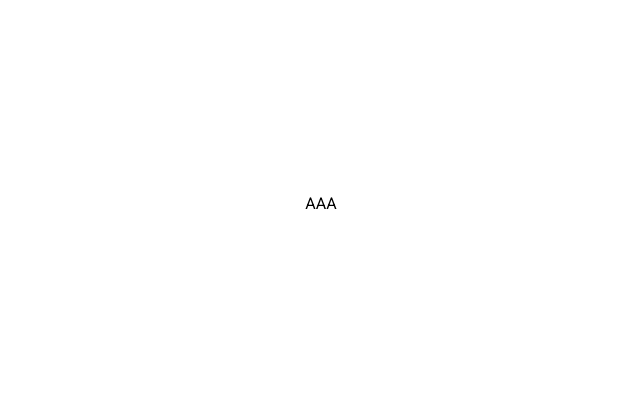
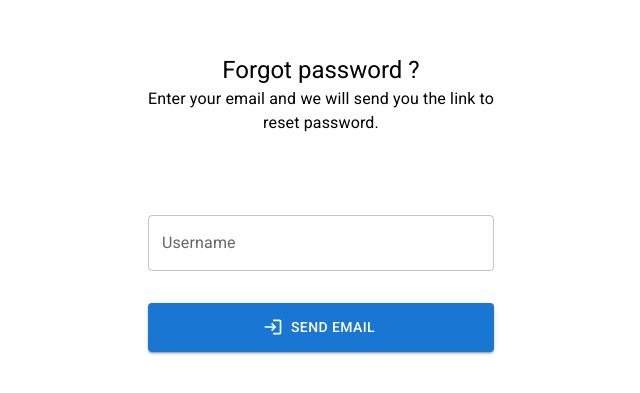
Before and after one commit to bledideda/scraper-ui, a React (Create React App) app: page /reset-password in a window 1280 px wide. Shown: the part 197-590 px from the top of the page, without its empty margins (319-959 px from the left). Built offline with nearby package versions, Linux system fonts and the light colour scheme.

Commit message:
EMAIL FORGOT PASSWORD

```diff
--- a/src/pages/auth/LoginPage.js
+++ b/src/pages/auth/LoginPage.js
@@ -23,9 +23,14 @@ export default function LoginPage({ setToken }) {
       return;
     }
     loginUser({ username, password }).then(res => {
-      console.log(res.data.data.accessToken)
       setIsLoading(false);
-      setToken(res.data.data.accessToken);
+      if(res.statusCode === 200){
+        setToken(res.data.data.accessToken);
+      }else{
+        alert('Something went Wrong. Please contact the system Admin and show this code: 100');
+      }
+    }).catch(()=>{
+      alert('Something went Wrong. Please contact the system Admin and show this code: 101');
     })
   }
 
@@ -33,7 +38,6 @@ export default function LoginPage({ setToken }) {
     <div style={{ display: "block" }}>
       <div style={{ textAlign: "center", marginBottom: "5em" }}>
         <Typography variant="h5">Welcome to Ultimate Panel.</Typography>
-
         <Typography variant="body1">Enter credentials to login.</Typography>
       </div>
 
--- a/src/pages/auth/ResetPasswordPage.js
+++ b/src/pages/auth/ResetPasswordPage.js
@@ -4,12 +4,70 @@ import TextInput from "../../components/inputs/TextInput";
 import LoginOutlinedIcon from "@mui/icons-material/LoginOutlined";
 import LoadingButton from "@mui/lab/LoadingButton";
 import SaveIcon from "@mui/icons-material/Save";
-import { loginUser } from "../../service";
+import { forgotPassword } from "../../service";
+import { navigateTo } from "../../utils";
 
 export default function ResetPasswordPage() {
+    const [isLaoding, setIsLoading] = useState(false);
+    const [email, setEmail] = useState("");
+
+    const handleForgotPassword = () => {
+        setIsLoading(true);
+        if (email === "") {
+          alert("Email is required");
+          setIsLoading(false);
+          return;
+        }
+        forgotPassword({email}).then((res)=>{
+            setIsLoading(false);
+            if(res.statusCode === 200){
+                navigateTo({path:'/'});
+            }else{
+                alert('Something went Wrong. Please contact the system Admin and show this code: 102');
+            }
+        }).catch(()=>{
+            alert('Something went Wrong. Please contact the system Admin and show this code: 103');
+        })
+    }
+
     return(
-        <div>
-            <a>AAA</a>
+        <div style={{ display: "block" }}>
+
+        <div style={{ textAlign: "center", marginBottom: "5em" }}>
+          <Typography variant="h5">Forgot password ?</Typography>
+          <Typography variant="body1">Enter your email and we will send you the link to <br/>reset password.</Typography>
         </div>
+
+        <TextInput
+          id="outlined-basic"
+          label="Username"
+          variant="outlined"
+          onChange={setEmail}
+          value={email}
+        />
+
+        <div className="text-center">
+          {isLaoding ? (
+            <LoadingButton
+              loading
+              style={{ height: "3.5em", width: "100%" }}
+              loadingPosition="start"
+              startIcon={<SaveIcon />}
+              variant="outlined"
+            >
+              Send Email
+            </LoadingButton>
+          ) : (
+            <Button
+              style={{ height: "3.5em", width: "100%" }}
+              variant="contained"
+              startIcon={<LoginOutlinedIcon />}
+              onClick={handleForgotPassword}
+            >
+              Send Email
+            </Button>
+          )}
+        </div>
+      </div>
     )
 }
--- a/src/service/index.js
+++ b/src/service/index.js
@@ -1,3 +1,4 @@
 import { postRequest } from "./config";
 
-export const loginUser = async ({username,password}) => postRequest('/login', {username,password});
+export const loginUser = async ({username,password}) => postRequest('/login', { username,password });
+export const forgotPassword = async ({email}) => postRequest('/profile/forgot-password', { email });
```
